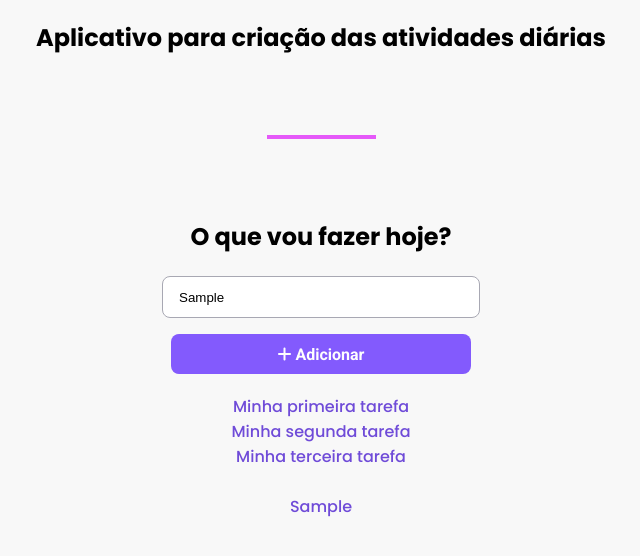
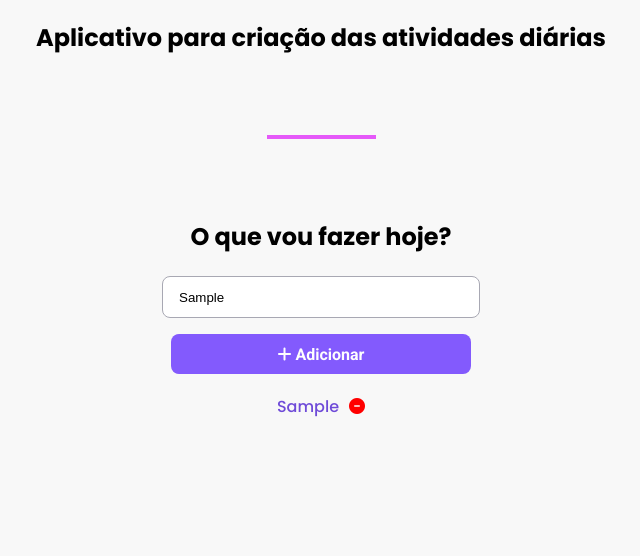
Before and after one commit to upjessica/todoist-electron, an Electron app: page index.HTML in a window 800 px wide. Both pictures are taken after typing "Sample" into the empty fields and a click on the button "Adicionar". Shown: the whole page, without its empty margins (79-719 px from the left). Drawn offline with Linux system fonts and the light colour scheme.

Commit message:
Adicionando Icone de Remover

```diff
--- a/index.HTML
+++ b/index.HTML
@@ -37,10 +37,7 @@
 
     <!--Lista de todois-->
     <ul id="lista-de-tarefas">
-      <li>Minha primeira tarefa</li>
-      <li>Minha segunda tarefa</li>
-      <li>Minha terceira tarefa</li>
-      <li></li>
+
     </ul>
 
     <!--Importando Script responsável pela lógica do todo-->
--- a/style.css
+++ b/style.css
@@ -19,7 +19,7 @@ hr {
   border: 2px solid #e559f9;
   margin-top: 80px;
   margin-bottom: 80px;
-  margin-left:auto ;
+  margin-left: auto;
   margin-right: auto;
 }
 
@@ -41,7 +41,7 @@ input {
 button {
   width: 300px;
   height: 40px;
-  background:#835afd;
+  background: #835afd;
   color: #fefefe;
   border-radius: 8px;
   border: none;
@@ -52,10 +52,20 @@ button {
 }
 
 button:hover {
-  background: #632fff
+  background: #632fff;
 }
 
 ul {
   margin-top: 20px;
-  color: #6f4bd8
+  color: #6f4bd8;
 }
+
+b {
+  cursor: pointer;
+}
+
+.fa-circle-minus {
+  color: red;
+  margin-left: 10px;
+  cursor: pointer;
+}
--- a/todo-list.js
+++ b/todo-list.js
@@ -3,27 +3,40 @@ const adicionarItemPelaTecla = (event) => {
   const tecla = event.key;
 
   //Verificando se a tecla pressionada é o Enter
-if(tecla === "Enter") {
+  if (tecla === "Enter") {
     //Chamando a função responsável por adicionar item
- adicionarItem()
+    adicionarItem();
 
     //encerra o IF, porém não está sendo utilizado aqui, pois não temos nada abaixo do IF, apenas por demonstração
     return;
   }
-}
+};
 
-adicionarItem = ()=> {
-const valorInput = document.getElementById("oi").value
+adicionarItem = () => {
+  const valorInput = document.getElementById("oi").value;
 
   //Pegado a tag UL do nosso HTML pelo ID
-const minhaTagUl = document.getElementById("lista-de-tarefas")
+  const minhaTagUl = document.getElementById("lista-de-tarefas");
 
   //Criando a tag LI com JavaScript
-const criarTagLI = document.createElement("li")
+  const criarTagLI = document.createElement("li");
+
+  const tagRemover =  `<i onclick = 'removerItem(event)' class="fa-solid fa-circle-minus"></i>`
 
   //Adicionando um texto para nossa tag li criada
-criarTagLI.innerText = valorInput
 
-minhaTagUl.appendChild(criarTagLI)
+  criarTagLI.innerHTML = valorInput + tagRemover;
 
+  minhaTagUl.appendChild(criarTagLI);
+};
+
+function removerItem(event) {
+
+   //Pegando a tag <i> dentro do noso  event
+const meuIcone = event.target
+
+//Pegando a tag <Li> através da minha tag <i> com a propriedade parentElement
+const minhaLi = meuIcone.parentElement
+  //excluindo a tag <Li> com a função remove()
+  minhaLi.remove()
 }
```
Lines whose indentation alone changed are shown as unchanged.
